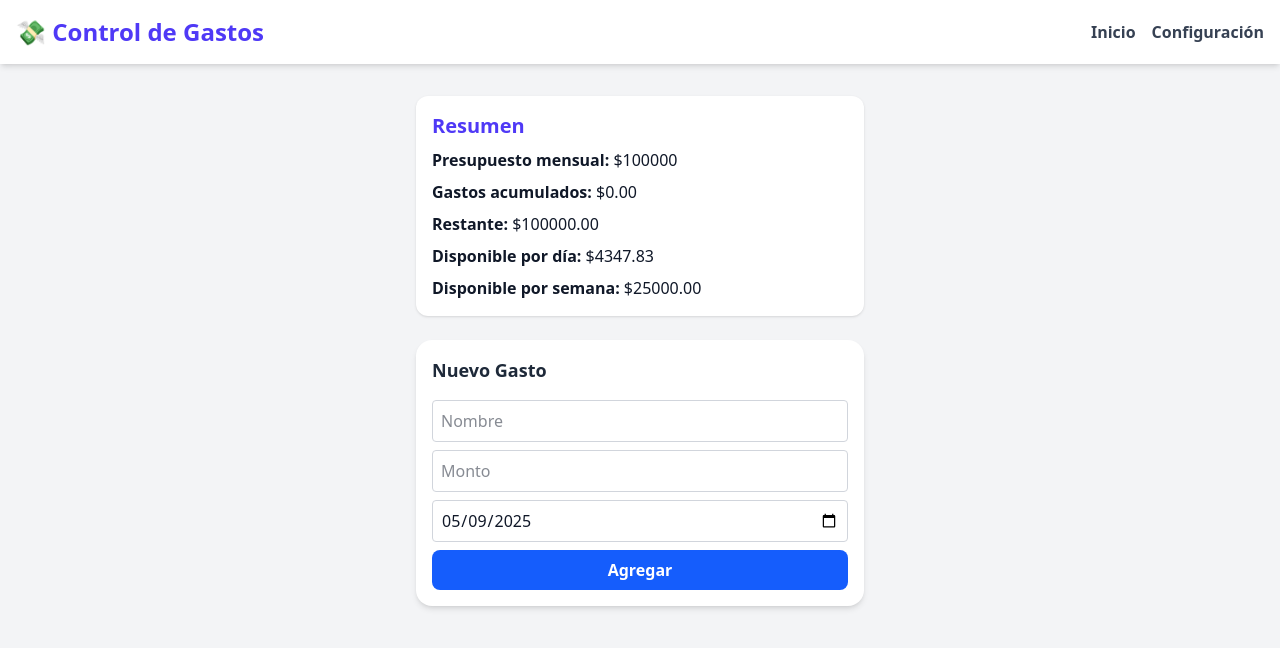
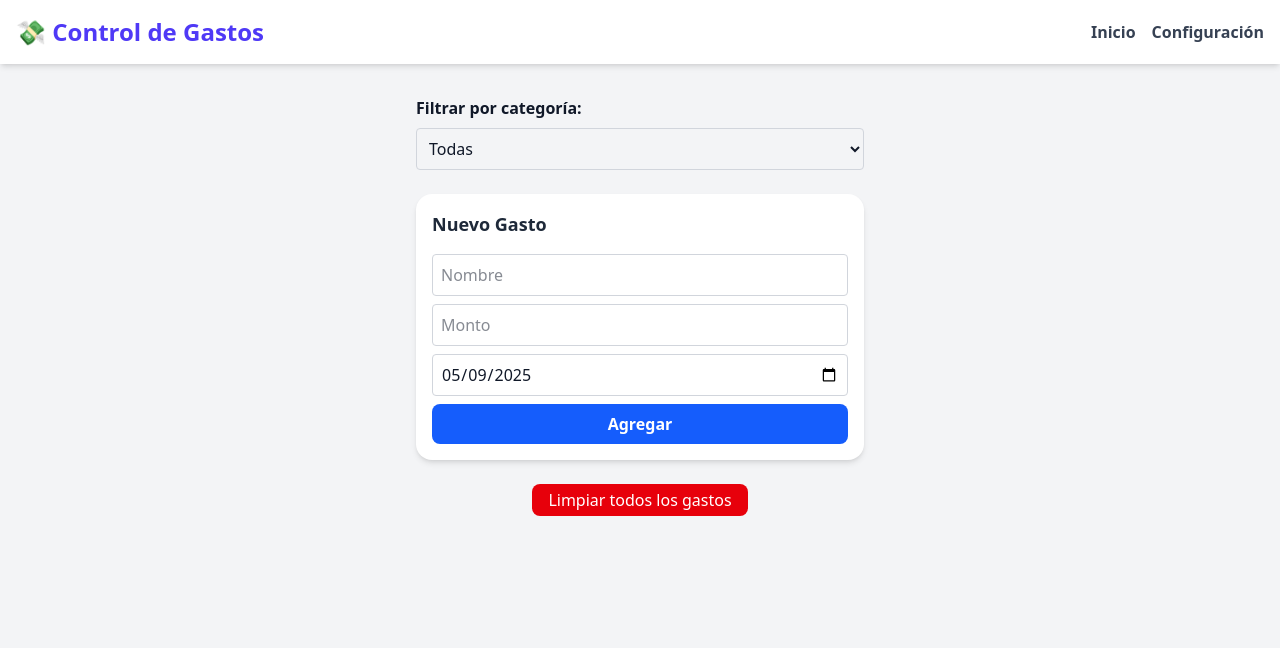
Before and after one commit to 8medios/control-gastos, a SvelteKit app: page / in a window 1280 px wide. Shown: the top 648 px of the page. Built offline with nearby package versions, Linux system fonts and the light colour scheme.

Commit message:
Categorias

```diff
--- a/src/lib/types.ts
+++ b/src/lib/types.ts
@@ -1,6 +1,7 @@
 export interface Expense {
-    id: string;
-    name: string;
-    amount: number;
-    date: string; // formato ISO yyyy-mm-dd
-  }
+  id: string;
+  name: string;
+  amount: number;
+  date: string; // formato ISO yyyy-mm-dd
+  category?: string; // nuevo campo opcional
+}
--- a/src/routes/+page.svelte
+++ b/src/routes/+page.svelte
@@ -25,26 +25,66 @@
 	function semanasRestantes(): number {
 		return Math.ceil(diasRestantes() / 7);
 	}
+
+  function icono(cat?: string): string {
+  const mapa: Record<string, string> = {
+    comida: "🍔",
+    transporte: "🚌",
+    entretenimiento: "🎮",
+    otros: "🧾",
+  };
+  return mapa[cat || "otros"] || "🧾";
+}
+const clearExpenses = () => {
+  if (confirm("¿Borrar todos los gastos?")) {
+    expenses.set([]);
+  }
+};
+
+let categoriaSeleccionada: string = 'Todas';
+
+$: gastosFiltrados = $expenses.filter(expense => {
+  return categoriaSeleccionada === 'Todas' || expense.category === categoriaSeleccionada;
+});
+
+
 </script>
 
 <main class="p-4 flex flex-col items-center gap-6">
-	<section class="bg-white dark:bg-gray-800 shadow rounded-xl p-4 w-full max-w-md space-y-2">
-		<h2 class="text-xl font-bold text-indigo-600 dark:text-indigo-400">Resumen</h2>
-		<p><strong>Presupuesto mensual:</strong> ${$budget}</p>
-		<p><strong>Gastos acumulados:</strong> ${totalGastos.toFixed(2)}</p>
-		<p><strong>Restante:</strong> ${restante.toFixed(2)}</p>
-		<p><strong>Disponible por día:</strong> ${diario}</p>
-		<p><strong>Disponible por semana:</strong> ${semanal}</p>
+	<section class="w-full max-w-md space-y-2">
+    <label for="categoria" class="font-semibold block">Filtrar por categoría:</label>
+    <select
+      id="categoria"
+      bind:value={categoriaSeleccionada}
+      class="w-full p-2 rounded border border-gray-300 dark:border-gray-600 dark:bg-gray-700 dark:text-white"
+    >
+      <option value="Todas">Todas</option>
+      <option value="Alimentación">Alimentación</option>
+      <option value="Transporte">Transporte</option>
+      <option value="Entretenimiento">Entretenimiento</option>
+      <option value="Salud">Salud</option>
+      <option value="Educación">Educación</option>
+      <option value="Otros">Otros</option>
+    </select>
   </section>
 
+
 	<AddExpense on:add={handleAddExpense} />
+
+	<button
+  on:click={clearExpenses}
+  class="bg-red-600 hover:bg-red-700 text-white py-1 px-4 rounded-lg mb-2"
+>
+  Limpiar todos los gastos
+</button>
 
 <ul class="w-full max-w-md space-y-2">
   {#each $expenses as expense}
     <li class="bg-gray-100 dark:bg-gray-700 p-3 rounded-xl flex justify-between text-sm">
-				<span>{expense.name}</span>
+      <span>{icono(expense.category)} {expense.name}</span>
       <span>${expense.amount.toFixed(2)} – {expense.date}</span>
     </li>
   {/each}
 </ul>
+
 </main>
```
Lines whose indentation alone changed are shown as unchanged.
